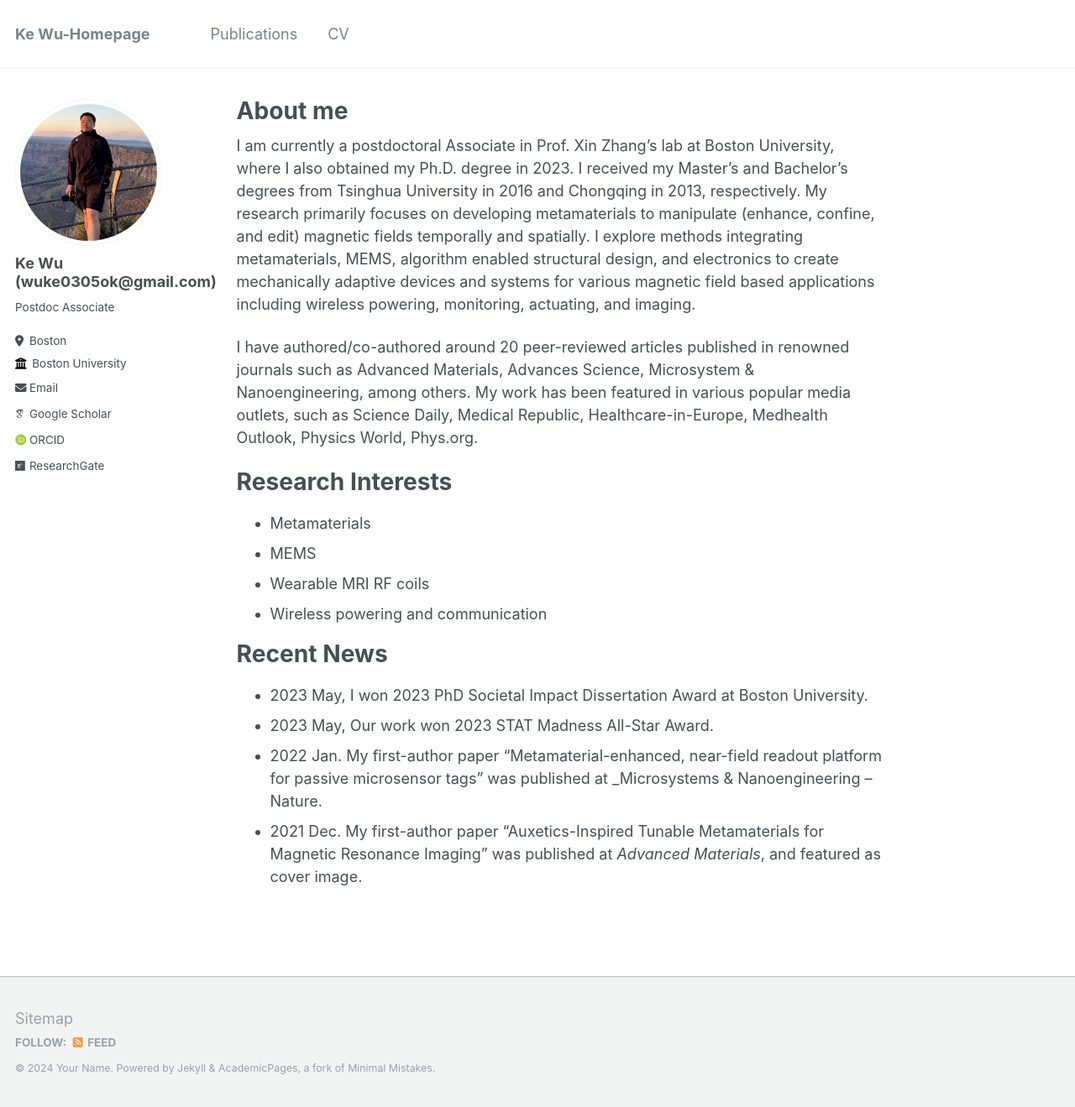
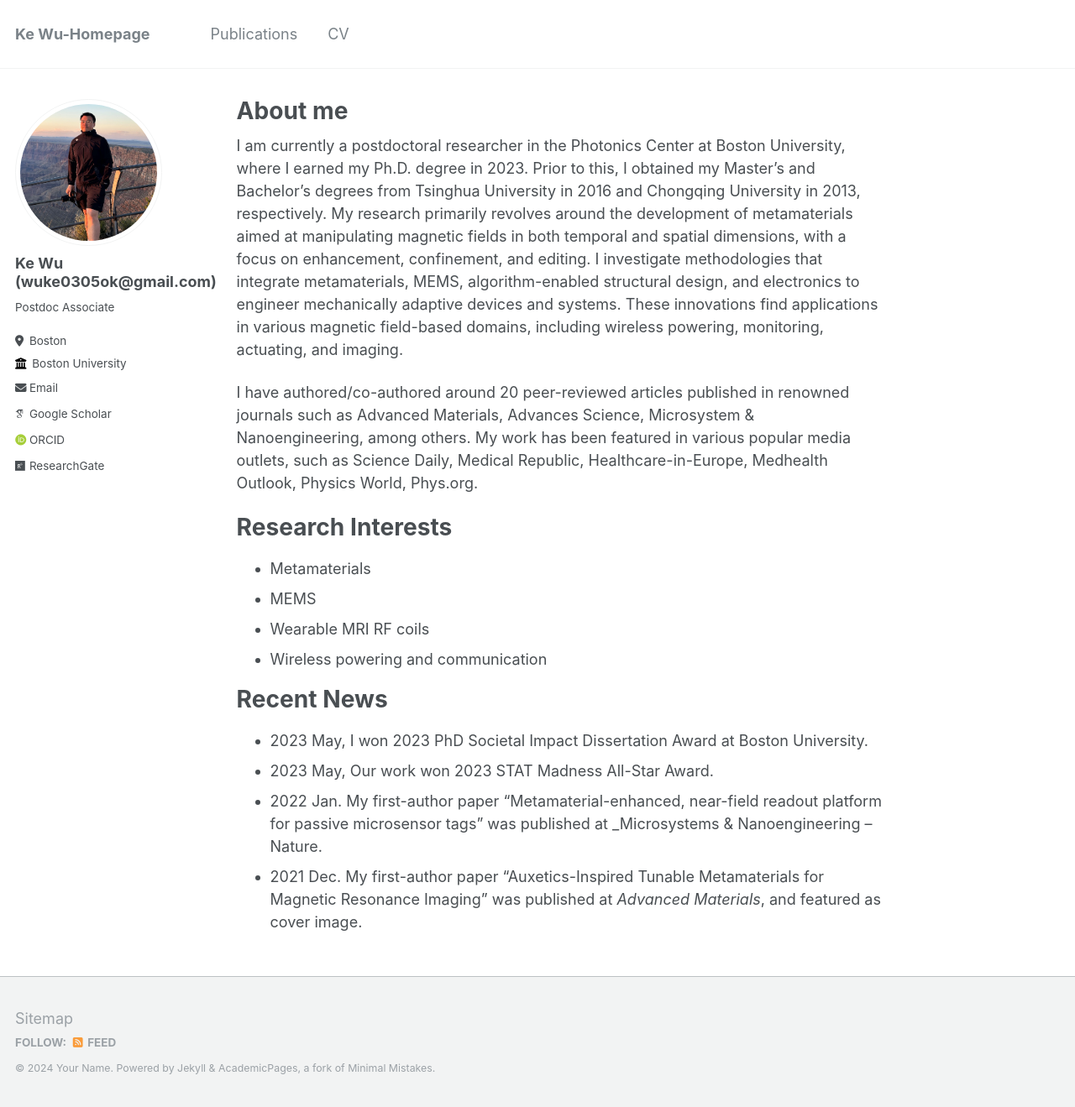
Before and after one commit to wuke0305/wuke0305.github.io, a Jekyll site: the page built from _pages/about.md, in a window 1280 px wide and 1319 px high. Shown: the whole window at 84% size. Built offline with Jekyll 4.4.1, drawn with Linux system fonts in a browser that asks for light colours; some web fonts are replaced.

Commit message:
Update about.md

```diff
--- a/_pages/about.md
+++ b/_pages/about.md
@@ -6,7 +6,7 @@ redirect_from:
   - /about/
   - /about.html
 ---
-I am currently a postdoctoral Associate in Prof. Xin Zhang’s lab at Boston University, where I also obtained my Ph.D. degree in 2023. I received my Master’s and Bachelor’s degrees from Tsinghua University in 2016 and Chongqing in 2013, respectively. My research primarily focuses on developing metamaterials to manipulate (enhance, confine, and edit) magnetic fields temporally and spatially. I explore methods integrating metamaterials, MEMS, algorithm enabled structural design, and electronics to create mechanically adaptive devices and systems for various magnetic field based applications including wireless powering, monitoring, actuating, and imaging.
+I am currently a postdoctoral researcher in the Photonics Center at Boston University, where I earned my Ph.D. degree in 2023. Prior to this, I obtained my Master’s and Bachelor’s degrees from Tsinghua University in 2016 and Chongqing University in 2013, respectively. My research primarily revolves around the development of metamaterials aimed at manipulating magnetic fields in both temporal and spatial dimensions, with a focus on enhancement, confinement, and editing. I investigate methodologies that integrate metamaterials, MEMS, algorithm-enabled structural design, and electronics to engineer mechanically adaptive devices and systems. These innovations find applications in various magnetic field-based domains, including wireless powering, monitoring, actuating, and imaging.
 
 I have authored/co-authored around 20 peer-reviewed articles published in renowned journals such as Advanced Materials, Advances Science, Microsystem & Nanoengineering, among others. My work has been featured in various popular media outlets, such as Science Daily, Medical Republic, Healthcare-in-Europe, Medhealth Outlook, Physics World, Phys.org.
 
```
